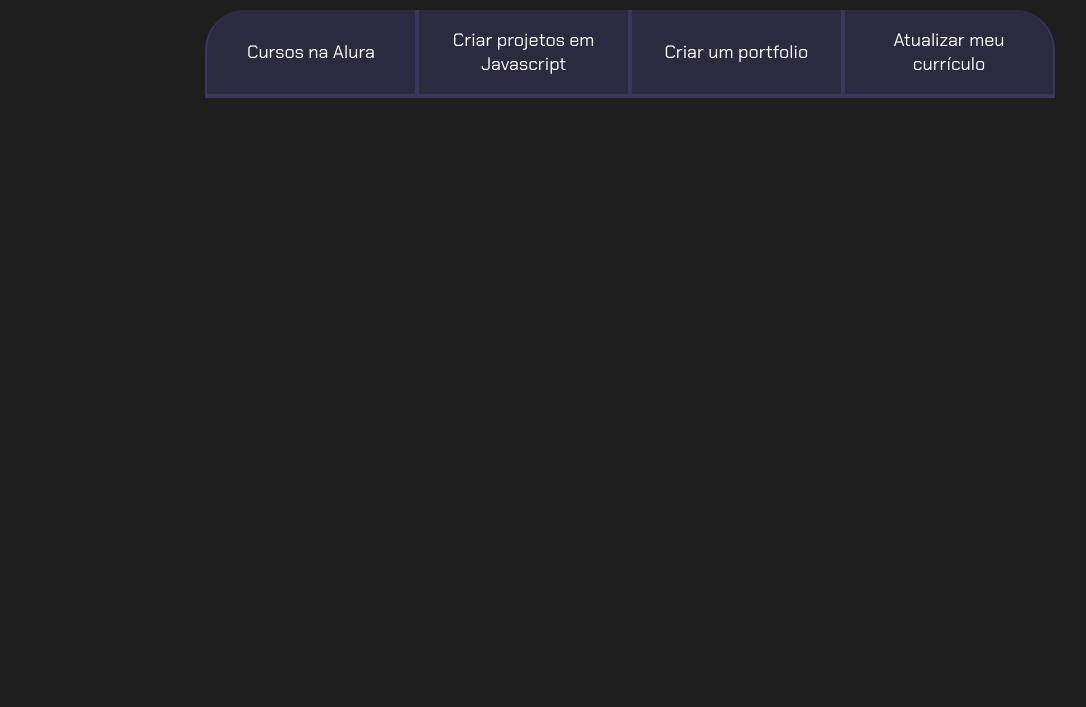
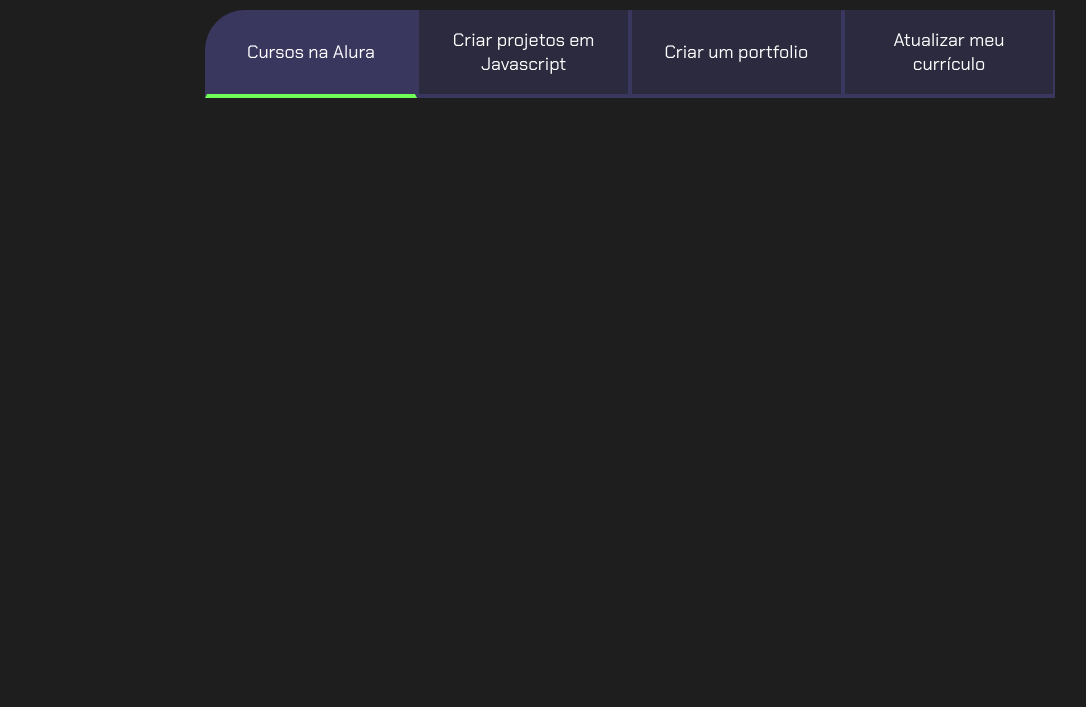
Before and after one commit to Raul-Zappe/Zappinhopdv, a plain HTML site: page Zappinho project/index.html in a window 1280 px wide. Shown: the part 93-800 px from the top of the page, without its empty margins (10-1096 px from the left). Drawn offline with Linux system fonts and the light colour scheme.

Commit message:
Add files via upload

```diff
--- a/Zappinho project/index.html
+++ b/Zappinho project/index.html
@@ -12,12 +12,14 @@
     <section class="conteudo-principal">
         <h2 class="titulo-principal">Meus Objetivos do ano<span>_</span></h2>
         <div class="botoes">
-            <button class="botao">Cursos na Alura</button>
+            <button class="botao ativo">Cursos na Alura</button>
             <button class="botao">Criar projetos em Javascript</button>
             <button class="botao">Criar um portfolio</button>
             <button class="botao">Atualizar meu currículo</button>
         </div>
     </section>
+
+    <script src="main.js"></script>
 </body>
 
 </html>
--- a/Zappinho project/style.css
+++ b/Zappinho project/style.css
@@ -53,21 +53,28 @@ body {
 }
 
 .botao:first-child {
-    border-radius: 40px 40px 0 0;
+    border-radius: 40px 0px 0 0;
 }
-
+.botao:last-child {
+    border-radius: 0 40px 0 0;
+}
 .botoes {
     display: block;
 }
 
 @media screen and (min-width: 768px){
     .botoes{
-        display:flex;
+            display:flex;
+        }
+
     }
-}
     .botao:first-child {
-        border-radius: 40px 0 0 0;
+            border-radius: 40px 40 0 0;
     }
     .botao:last-child {
-        border-radius: 0 40px 0 0;
+            border-radius: 0 0 0 0;
     }
+.ativo{
+    background-color: var(--botao-ativo);
+    border-bottom: 4px solid var(--verde);
+    }
```
